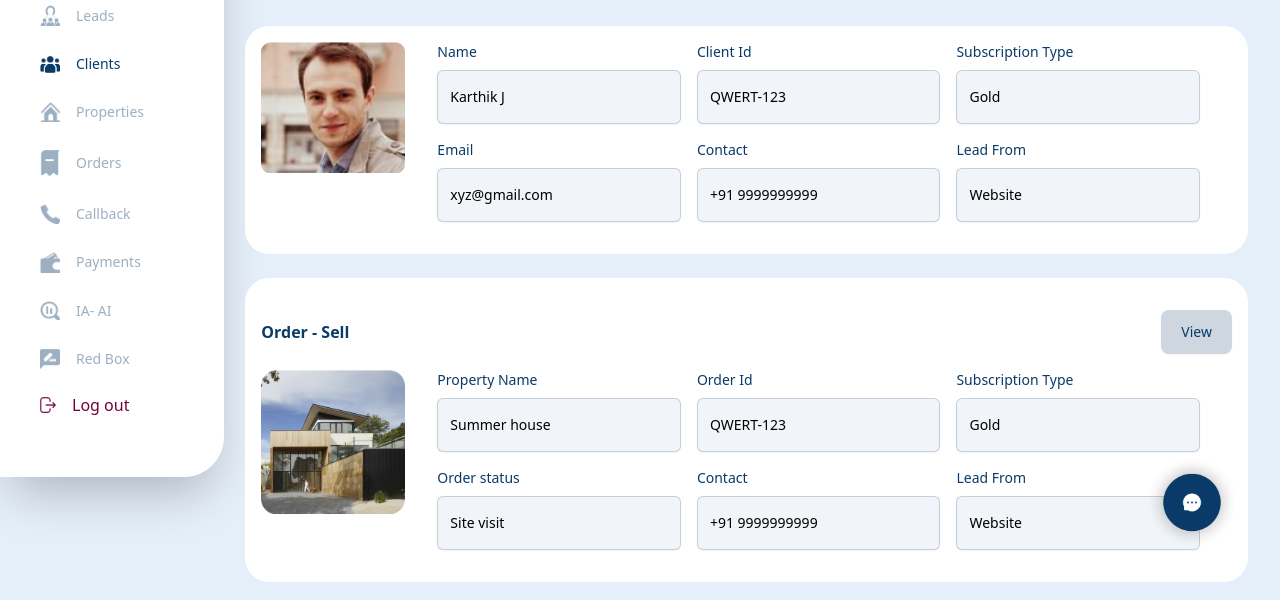
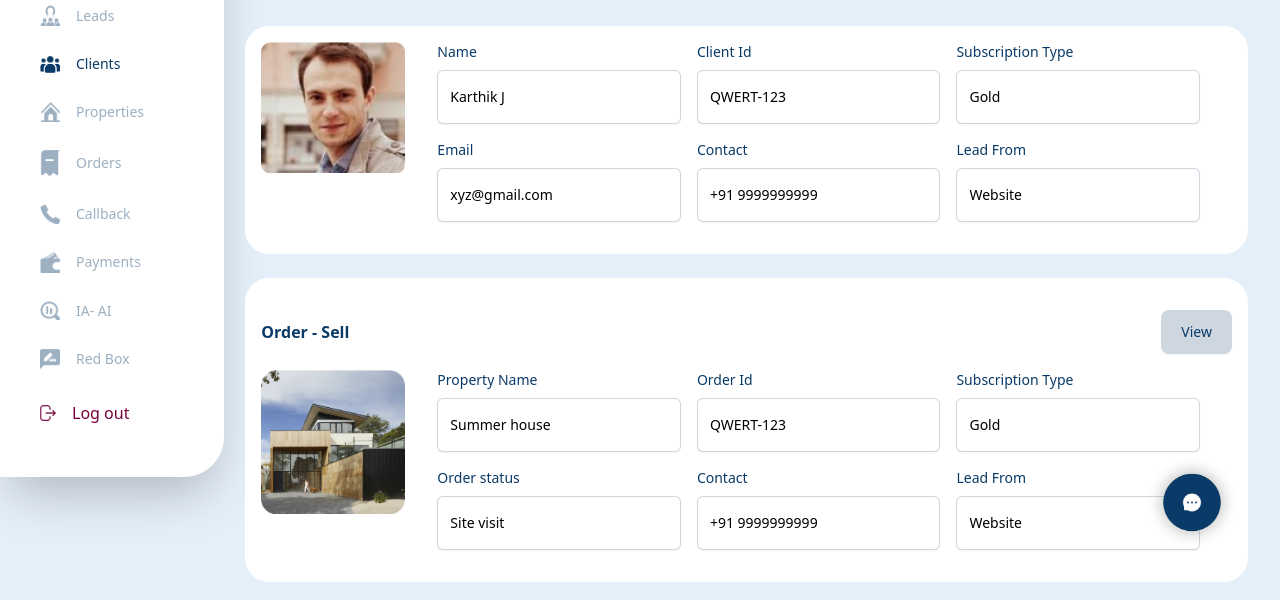
Before and after one commit to aparna2899/Indiassetz, a React (Create React App) app: page /client-order-list in a window 1280 px wide. Shown: the part 190-790 px from the top of the page. Built offline with nearby package versions, Linux system fonts and the light colour scheme; the HTML template or start-up script is replaced by a standard one.

Commit message:
Add hover on buttons

```diff
--- a/src/components/Card.js
+++ b/src/components/Card.js
@@ -5,7 +5,9 @@ export default function Card({ heading, viewall, data, className = '', children
     <div className={classnames('rounded-b-2xl my-6', [className])}>
       <div className="bg-blue text-white p-6 flex justify-between rounded-t-2xl">
         <strong className="text-xl font-medium">{heading}</strong>
-        <span className="underline">{viewall}</span>
+        <span className="underline cursor-pointer hover:no-underline hover:bg-white hover:px-2 hover:text-blue hover:rounded-2xl">
+          {viewall}
+        </span>
       </div>
       <table className="w-full rounded-b-2xl">
         <thead className=" bg-[#6C89A4] w-full">
--- a/src/components/ClientProperty.js
+++ b/src/components/ClientProperty.js
@@ -85,7 +85,7 @@ export default function ClientProperty({ data }) {
         <div className="absolute right-5 bottom-0">
           <Button
             buttonText="View details"
-            className="bg-slate-100 text-blue px-6"
+            className="bg-slate-100 text-blue px-6 hover:bg-red hover:text-white"
             onClick={handleClick}></Button>
         </div>
         {openDetails ? (
--- a/src/components/FilterOptions.js
+++ b/src/components/FilterOptions.js
@@ -11,7 +11,7 @@ const Filter = ({ options, selectedOption, handleFilterChange }) => {
           buttonText={option}
           onClick={() => handleFilterChange(option)}
           type="button"
-          className={`mx-2 my-2 py-2 px-14 rounded-md ${
+          className={`mx-2 my-2 py-2 px-14 rounded-md hover:bg-slate-200 ${
             option === selectedOption ? 'bg-blue text-white' : 'shadow-none text-blue'
           }`}></Button>
       ))}
--- a/src/components/NavItem.js
+++ b/src/components/NavItem.js
@@ -1,18 +1,19 @@
 import classnames from 'classnames';
+import { Link } from 'react-router-dom';
 
 export default function NavItem(item) {
   return (
-    <a href={item.href}>
+    <Link to={item.name} replace className="bg-white ">
       <div
         className={classnames(
           item.current ? 'text-blue' : 'text-gray',
-          'group flex items-center px-2 py-2 my-3 text-center text-sm font-normal rounded-md'
+          'group flex items-center px-2 py-2 my-3 text-center text-sm font-normal rounded-md hover:bg-slate-200'
         )}>
         <div className="w-5 text-left">
           <img src={item.icon} className="w-full" />
         </div>
         <span className="ml-4">{item.name}</span>
       </div>
-    </a>
+    </Link>
   );
 }
--- a/src/components/Navbar.js
+++ b/src/components/Navbar.js
@@ -37,13 +37,13 @@ const Navbar = () => {
           </button>
         </div>
         {isOpen && (
-          <div className="mt-5 mx-6 px-2 pb-4 space-y-1 flex flex-grow flex-col max-[640px]:h-screen max-[640px] sm:h-screen md:h-screen">
+          <div className="mt-5 mx-6 px-2 pb-12 space-y-1 flex flex-grow flex-col max-[640px]:h-screen max-[640px] sm:h-screen md:h-screen">
             <nav className="flex-1 border-t border-t-lightgray">
               {navigation.map((item) => (
                 <NavItem key={item.name} {...item} />
               ))}
             </nav>
-            <div className="pb-12 px-2 flex items-center">
+            <div className="px-2 py-2 flex items-center cursor-pointer hover:bg-slate-200 hover:rounded-md">
               <div className="w-4">
                 <img src="logout.png" className="w-full" />
               </div>
--- a/src/pages/ClientList.js
+++ b/src/pages/ClientList.js
@@ -35,7 +35,7 @@ export default function ClientList() {
         handleFilterChange={handleFilterChange}
       />
       <div className="text-right mb-4">
-        <Button buttonText="Filter" className="bg-white text-blue px-8 py-1" />
+        <Button buttonText="Filter" className="bg-white text-blue px-8 py-1 hover:bg-lightgray" />
       </div>
       <Table data={filteredData} handleChange={handleChange} />
     </Container>
--- a/src/pages/ClientOrderList.js
+++ b/src/pages/ClientOrderList.js
@@ -16,15 +16,15 @@ export default function ClientOrderList() {
         </div>
         <div className="flex-1 mx-6">
           <InputGroup>
-            <Input label="Name" value="Karthik J" disabled="true" />
-            <Input label="Client Id" value="QWERT-123" disabled="true" />
-            <Input label="Subscription Type" value="Gold" disabled="true" />
+            <Input label="Name" value="Karthik J" />
+            <Input label="Client Id" value="QWERT-123" />
+            <Input label="Subscription Type" value="Gold" />
           </InputGroup>
 
           <InputGroup>
-            <Input label="Email" type="email" value="xyz@gmail.com" disabled="true" />
-            <Input label="Contact" value="+91 9999999999" disabled="true" />
-            <Input label="Lead From" value="Website" disabled="true" />
+            <Input label="Email" type="email" value="xyz@gmail.com" />
+            <Input label="Contact" value="+91 9999999999" />
+            <Input label="Lead From" value="Website" />
           </InputGroup>
         </div>
       </div>
@@ -34,7 +34,7 @@ export default function ClientOrderList() {
           <Button
             type="button"
             buttonText="View"
-            className="bg-lightgray py-1 px-5 text-blue font-normal text-sm"
+            className="bg-lightgray py-1 px-5 text-blue font-normal text-sm hover:bg-blue hover:text-white"
           />
         </div>
         <div className="flex">
@@ -45,20 +45,19 @@ export default function ClientOrderList() {
           </div>
           <div className="flex-1 mx-6">
             <InputGroup>
-              <Input label="Property Name" value="Summer house" disabled="true" />
-              <Input label="Order Id" value="QWERT-123" disabled="true" />
-              <Input label="Subscription Type" value="Gold" disabled="true" />
+              <Input label="Property Name" value="Summer house" />
+              <Input label="Order Id" value="QWERT-123" />
+              <Input label="Subscription Type" value="Gold" />
             </InputGroup>
 
             <InputGroup>
               <Input
                 label="Order status"
                 value="Site visit"
-                disabled="true"
                 inputclasses="border border-green-500"
               />
-              <Input label="Contact" value="+91 9999999999" disabled="true" />
-              <Input label="Lead From" value="Website" disabled="true" />
+              <Input label="Contact" value="+91 9999999999" />
+              <Input label="Lead From" value="Website" />
             </InputGroup>
           </div>
         </div>
@@ -69,7 +68,7 @@ export default function ClientOrderList() {
           <Button
             type="button"
             buttonText="View"
-            className="bg-lightgray py-1 px-5 text-blue font-normal text-sm"
+            className="bg-lightgray py-1 px-5 text-blue font-normal text-sm hover:bg-blue hover:text-white"
           />
         </div>
         <div className="flex">
@@ -80,20 +79,19 @@ export default function ClientOrderList() {
           </div>
           <div className="flex-1 mx-6">
             <InputGroup>
-              <Input label="Property Name" value="Summer house" disabled="true" />
-              <Input label="Order Id" value="QWERT-123" disabled="true" />
-              <Input label="Subscription Type" value="Gold" disabled="true" />
+              <Input label="Property Name" value="Summer house" />
+              <Input label="Order Id" value="QWERT-123" />
+              <Input label="Subscription Type" value="Gold" />
             </InputGroup>
 
             <InputGroup>
               <Input
                 label="Order status"
                 value="Site visit"
-                disabled="true"
                 inputclasses="border border-green-500"
               />
-              <Input label="Contact" value="+91 9999999999" disabled="true" />
-              <Input label="Lead From" value="Website" disabled="true" />
+              <Input label="Contact" value="+91 9999999999" />
+              <Input label="Lead From" value="Website" />
             </InputGroup>
           </div>
         </div>
--- a/src/pages/ClientPortfolio.js
+++ b/src/pages/ClientPortfolio.js
@@ -15,7 +15,7 @@ export default function ClientPortfolio() {
         <Link to="/client-order-list">
           <Button
             type="button"
-            className="text-blue bg-transparent border-2 border-blue w-40 mx-5 py-1 justify-center shadow-none"
+            className="text-blue bg-transparent border-2 border-blue w-40 mx-5 py-1 justify-center shadow-none hover:bg-lightgray"
             buttonText="View Orders"></Button>
         </Link>
       </HeadingBox>
@@ -23,12 +23,12 @@ export default function ClientPortfolio() {
         <div className="flex">
           <div className="flex-1">
             <InputGroup>
-              <Input label="Client Id" value="QWERT123-XYZ" disabled="true" />
-              <Input label="Client Name" value="Karthik J" disabled="true" />
+              <Input label="Client Id" value="QWERT123-XYZ" />
+              <Input label="Client Name" value="Karthik J" />
             </InputGroup>
             <InputGroup>
-              <Input label="Subscription Type" value="Gold" disabled="true" />
-              <Input label="Contact" value="+91 9999999999" disabled="true" />
+              <Input label="Subscription Type" value="Gold" />
+              <Input label="Contact" value="+91 9999999999" />
             </InputGroup>
           </div>
           <div className=" text-center bg-slate-100/50 border border-lightgray px-8 ml-10  my-5 rounded-md">
@@ -36,12 +36,15 @@ export default function ClientPortfolio() {
           </div>
         </div>
         <InputGroup>
-          <Input label="Email" type="email" value="xyz@gmail.com" disabled="true" />
-          <Input label="PRM" value="-" disabled="true" />
+          <Input label="Email" type="email" value="xyz@gmail.com" />
+          <Input label="PRM" value="-" />
         </InputGroup>
       </div>
       <div className="text-right mb-4">
-        <Button buttonText="View all properties" className="bg-white text-blue text-sm px-4" />
+        <Button
+          buttonText="View all properties"
+          className="bg-white text-blue text-sm px-4 hover:bg-lightgray"
+        />
       </div>
       {data.map((property, index) => (
         <PropertyDetail key={index} data={property} />
```
Also changed, not shown: src/components/Header.js (+10 -2 lines), src/components/Table/TableRow.js (+10 -2 lines), src/pages/ClientDetail.js (+6 -6 lines).
